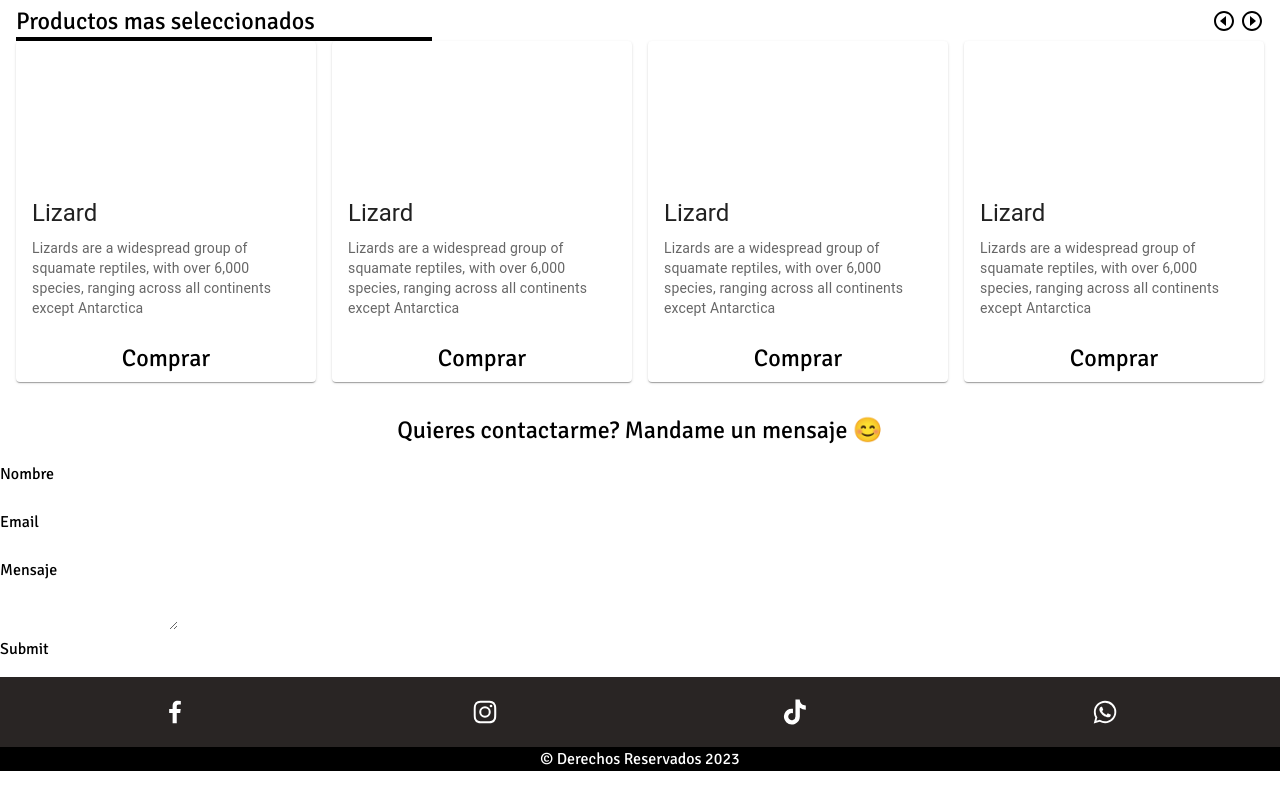
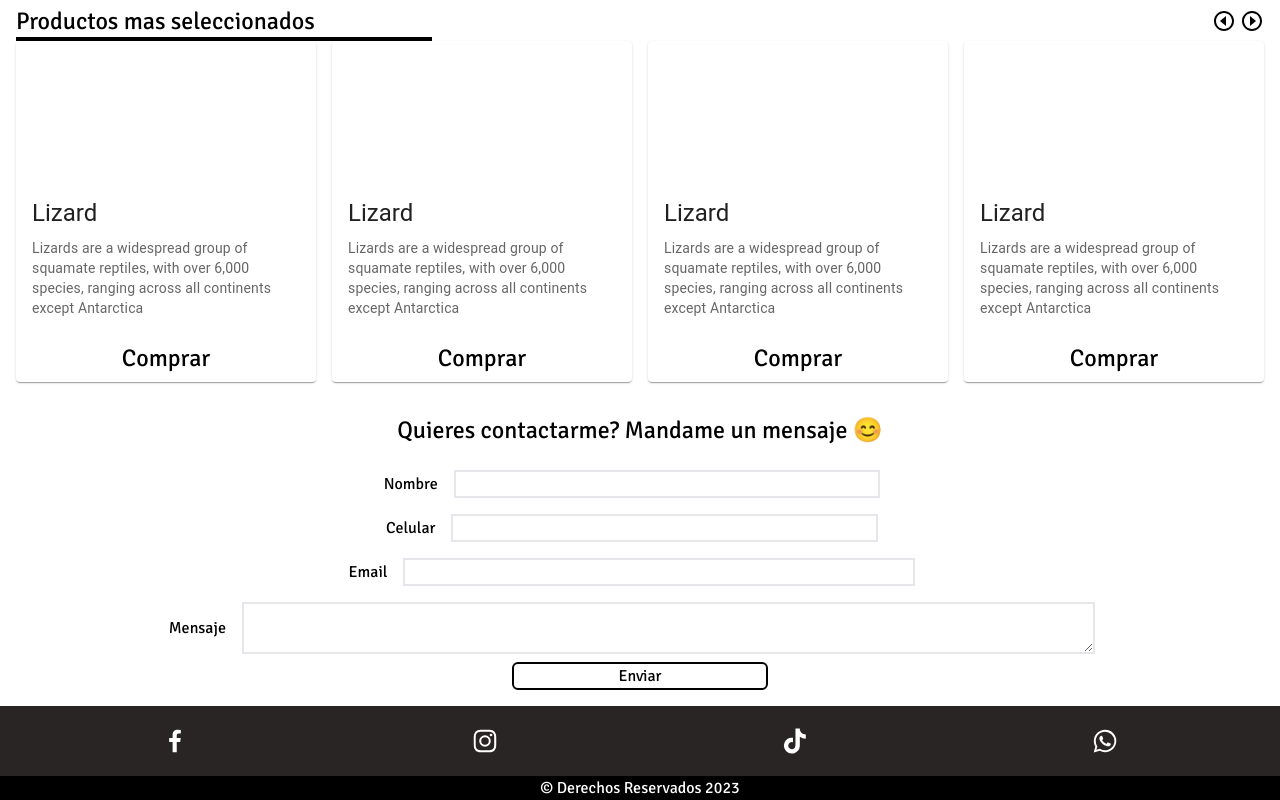
Before and after one commit to miguelfavioqm/suri, a React (Vite) app: page / in a window 1280 px wide. Shown: the part 1271-2071 px from the top of the page. Before the commit the page ends 2042 px from the top, so only its background shows below. Built offline with nearby package versions, Linux system fonts and the light colour scheme.

Commit message:
Fix Form

```diff
--- a/index.html
+++ b/index.html
@@ -1,5 +1,5 @@
 <!DOCTYPE html>
-<html lang="en">
+<html lang="es">
   <head>
     <meta charset="UTF-8" />
     <link rel="icon" type="image/svg+xml" href="/vite.svg" />
--- a/src/components/Form.jsx
+++ b/src/components/Form.jsx
@@ -7,28 +7,55 @@ const Form = () => {
         Quieres contactarme? Mandame un mensaje 😊
       </h3>
       <form
-        name="contact v1"
-        method="post"
-        data-netlify="true"
-        onSubmit="submit"
+        action="https://getform.io/f/3aae5c4d-361f-47d2-9d61-beb86a192d79"
+        method="POST"
+        className="w-full flex flex-col items-center"
       >
-        <input type="hidden" name="form-name" value="contact v1" />
-        <div>
-          <label>
-            Nombre <br /> <input type="text" name="first-name" />
+        <div className="w-full my-2">
+          <label className="flex items-center justify-center ">
+            Nombre
+            <input
+              className="border-2 border-gray-200 mx-4 w-1/3"
+              type="text"
+              name="name"
+            />
           </label>
         </div>
-        <div>
-          <label htmlFor="email">
-            Email <br /> <input id="email" type="email" name="email" />
+        <div className="w-full my-2">
+          <label className="flex items-center justify-center ">
+            Celular
+            <input
+              className="border-2 border-gray-200 mx-4 w-1/3"
+              type="text"
+              name="celular"
+            />
           </label>
         </div>
-        <div>
-          <label>
-            Mensaje <br /> <textarea name="mensaje" />
+        <div className="w-full my-2">
+          <label className="flex items-center justify-center">
+            Email
+            <input
+              className="border-2 border-gray-200 mx-4 w-2/5"
+              type="email"
+              name="email"
+            />
           </label>
         </div>
-        <button type="sumbit">Submit</button>
+        <div className="w-full my-2">
+          <label className="flex items-center justify-center">
+            Mensaje
+            <textarea
+              name="message"
+              className="border-2 border-gray-200 mx-4 w-2/3"
+            />
+          </label>
+        </div>
+        <button
+          type="submit"
+          className="border-2 border-black rounded-md w-1/5"
+        >
+          Enviar
+        </button>
       </form>
     </div>
   );
```
